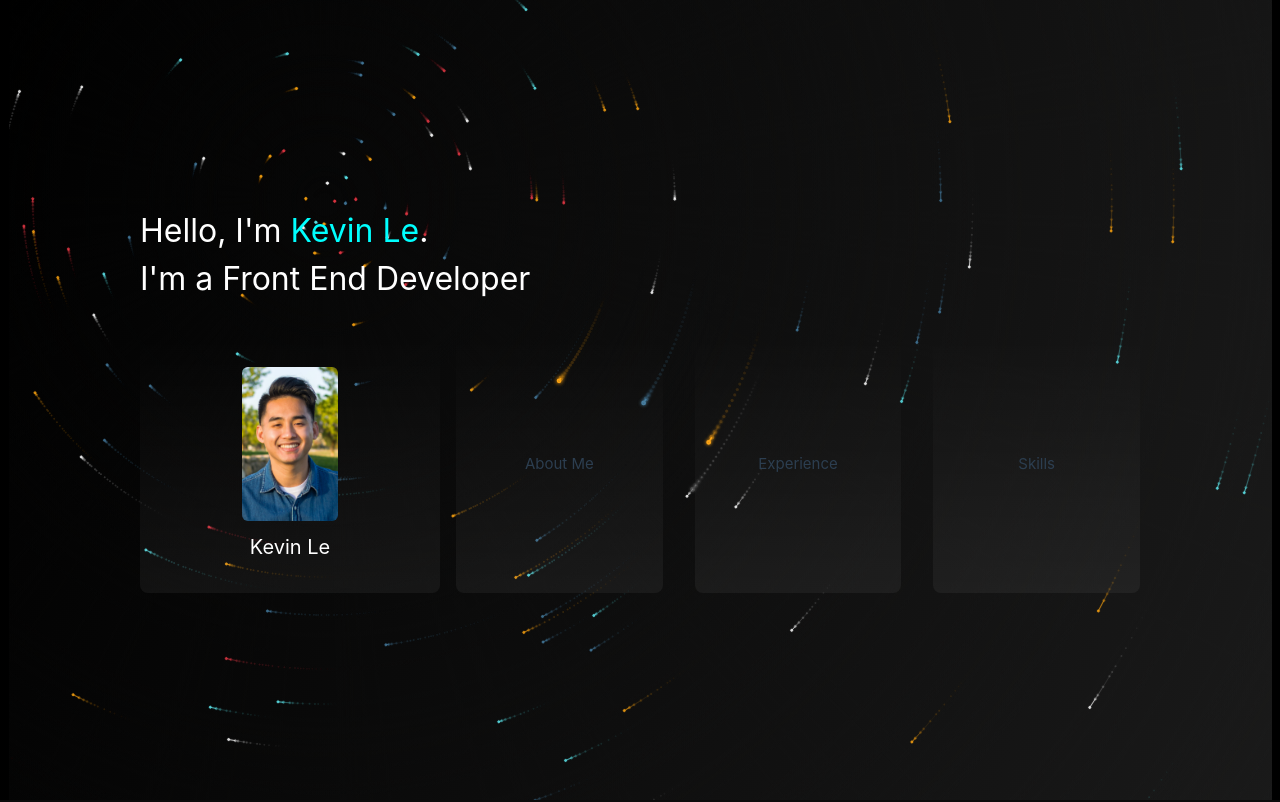
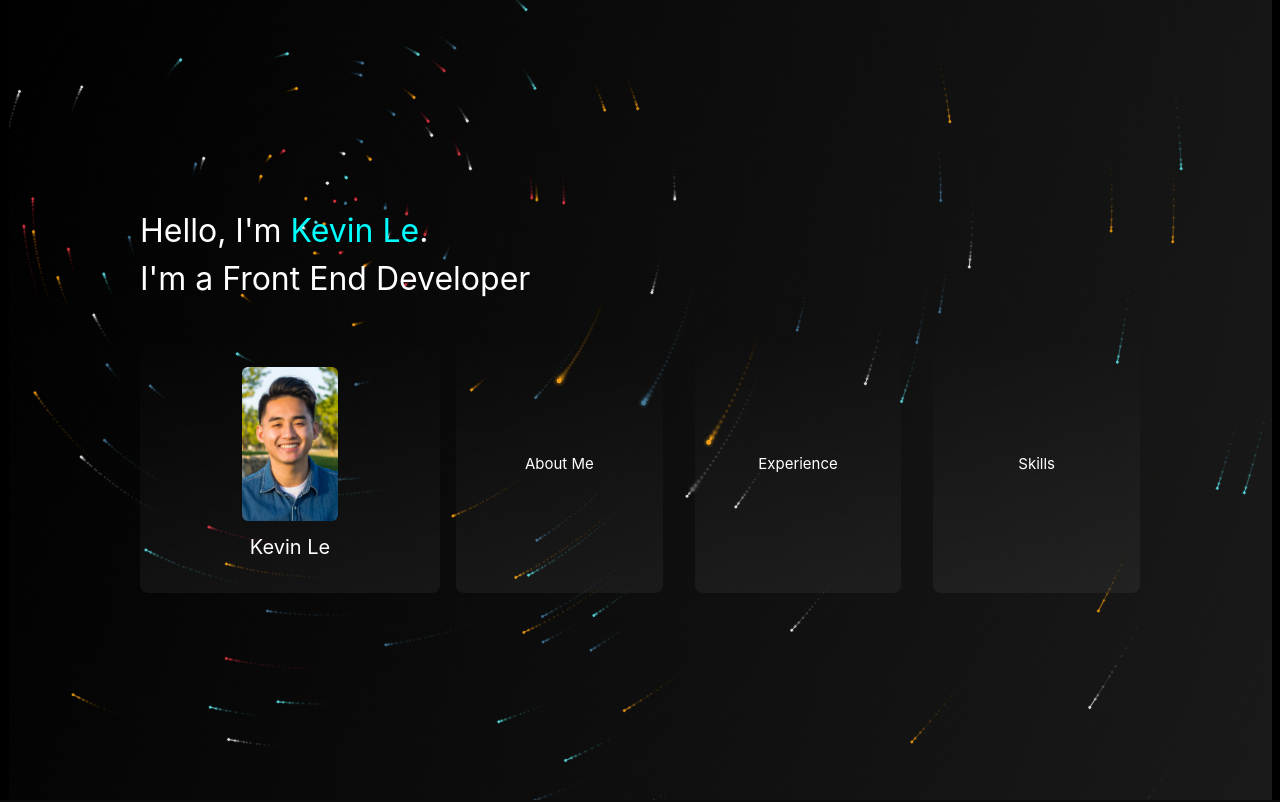
Before and after one commit to kevinphanle/Portfolio2024, a Vue app: page / in a window 1280 px wide. Shown: the top 802 px of the page. Built offline with nearby package versions, Linux system fonts and the light colour scheme.

Commit message:
edit section component

```diff
--- a/src/components/SectionComponent.vue
+++ b/src/components/SectionComponent.vue
@@ -14,7 +14,7 @@ function toggleSection () {
 
 <template>
   <section class="flex flex-col gap-4 section-comp p-8 rounded-lg cursor-pointer" @click="toggleSection">
-    {{props.title}}
+    <p>{{props.title}}</p>
 
     <div v-if="showSection">
       <div v-html="props.content"></div>
@@ -32,6 +32,7 @@ function toggleSection () {
 
   p {
     color: white;
+    margin: 0;
   }
 
   &:hover {
```
